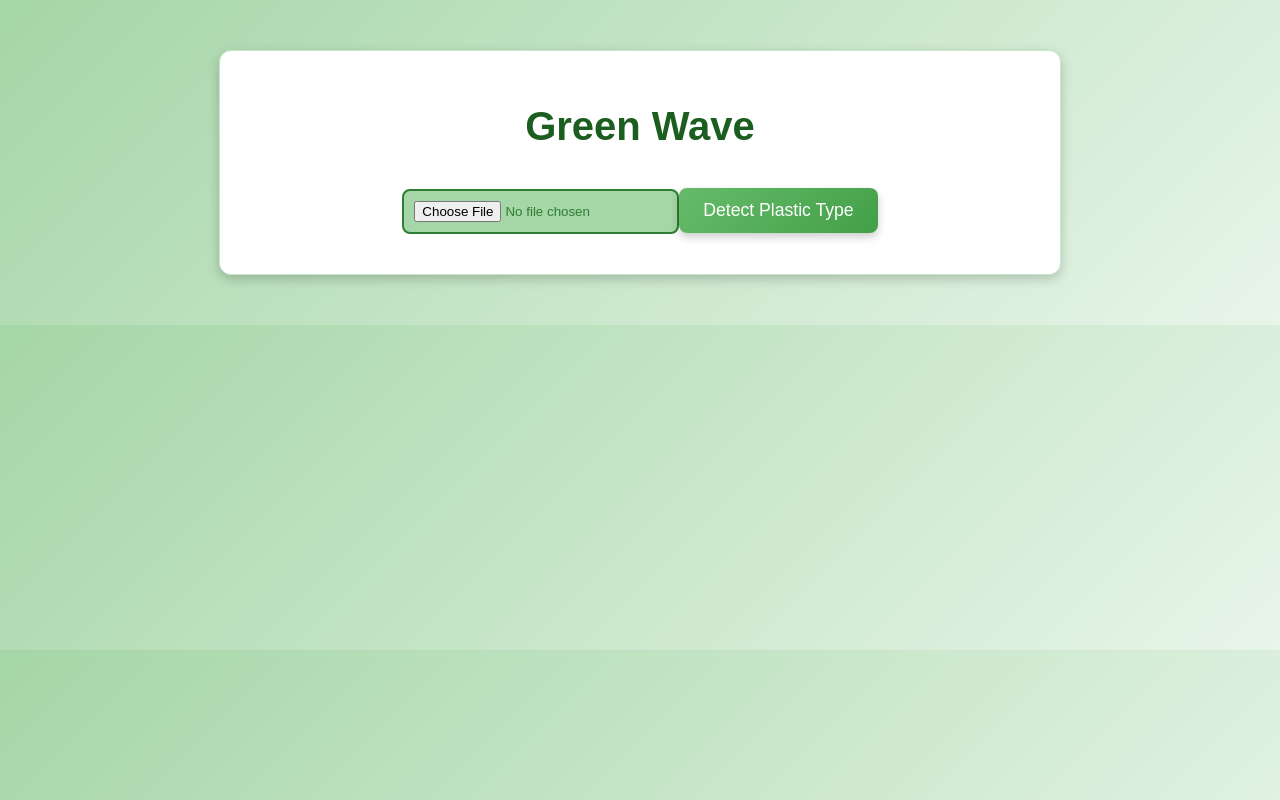
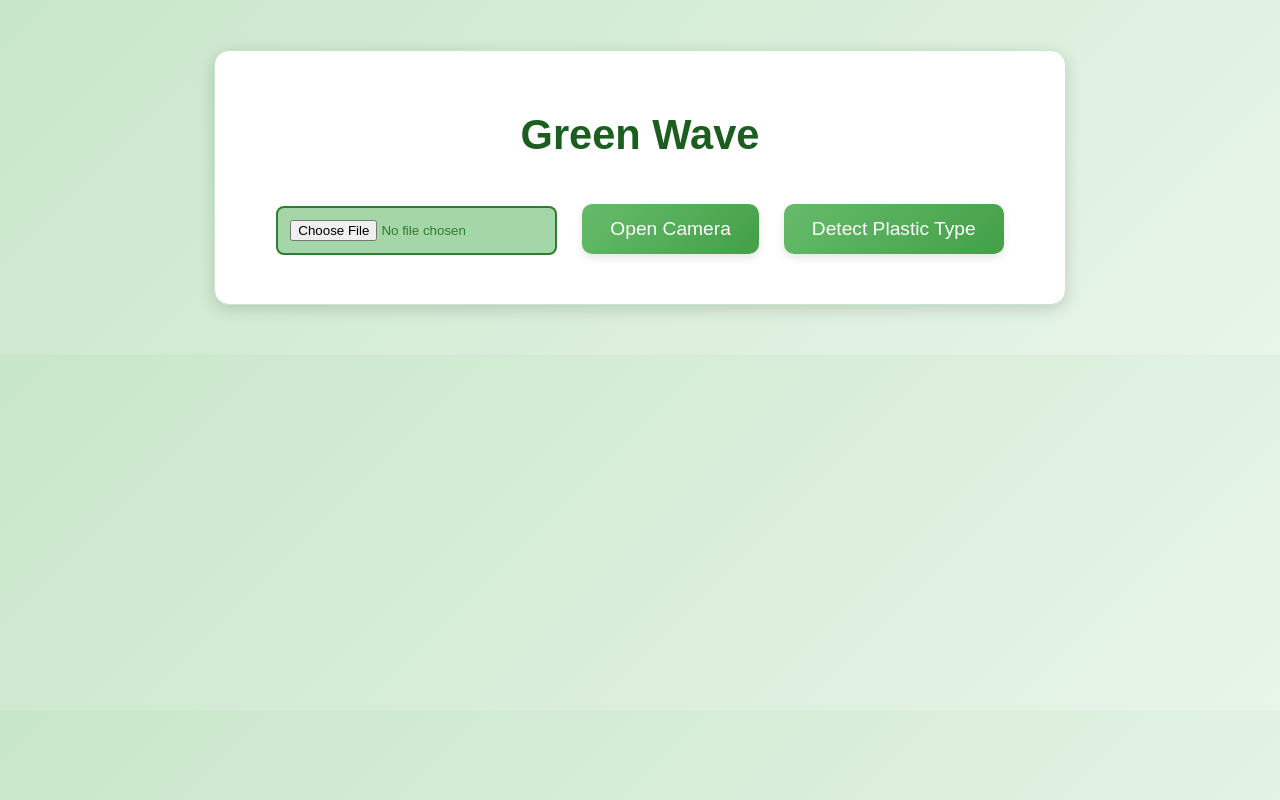
Before and after one commit to Abhik4004/Green-Wave-Plastic-Detection-System, a React (Create React App) app: page / in a window 1280 px wide. Built offline with nearby package versions, Linux system fonts and the light colour scheme.

Commit message:
Camera Module Added

```diff
--- a/package.json
+++ b/package.json
@@ -7,6 +7,7 @@
     "@testing-library/react": "^13.4.0",
     "@testing-library/user-event": "^13.5.0",
     "axios": "^1.7.7",
+    "dotenv": "^16.4.5",
     "env": "^0.0.2",
     "react": "^18.3.1",
     "react-dom": "^18.3.1",
--- a/src/App.css
+++ b/src/App.css
@@ -3,10 +3,10 @@ body {
   font-family: "Arial", sans-serif;
   background: linear-gradient(
     135deg,
-    #a5d6a7,
+    #c8e6c9,
     #e8f5e9
-  ); /* Gradient background */
-  color: #2e7d32; /* Dark green text */
+  ); /* Lighter green gradient background for a calming effect */
+  color: #2e7d32; /* Deep green text for readability */
   margin: 0;
   padding: 0;
 }
@@ -15,42 +15,43 @@ body {
 .App {
   max-width: 800px;
   margin: 50px auto;
-  padding: 20px;
-  background-color: #ffffff; /* White card background */
-  box-shadow: 0 4px 12px rgba(0, 0, 0, 0.2); /* Deeper shadow for card */
-  border-radius: 12px; /* Rounded corners */
+  padding: 25px;
+  background-color: #ffffff; /* Clean white background */
+  box-shadow: 0 4px 16px rgba(0, 0, 0, 0.15); /* Softer, deeper shadow for card */
+  border-radius: 15px; /* Rounded corners for a soft feel */
   text-align: center;
-  border: 1px solid #c8e6c9; /* Light green border */
+  border: 1px solid #c8e6c9; /* Light green border for soft emphasis */
 }
 
 /* Headings styling */
 h2 {
-  color: #1b5e20; /* Darker green for heading */
-  font-size: 2.5rem; /* Increased font size */
+  color: #1b5e20; /* Strong, earthy green for heading */
+  font-size: 2.6rem; /* Slightly larger font size */
   margin-bottom: 20px;
-  font-weight: bold;
+  font-weight: 700; /* Bold for emphasis */
 }
 
 h3 {
   color: #388e3c; /* Medium green for subheadings */
-  font-size: 1.5rem; /* Adjusted font size */
+  font-size: 1.6rem; /* Slightly bigger font size for clarity */
   margin-top: 30px;
 }
 
 /* File input styling */
 input[type="file"] {
   margin: 20px 0;
-  padding: 10px;
+  padding: 12px;
   border: 2px solid #2e7d32;
   border-radius: 8px;
-  background-color: #a5d6a7; /* Light green background for input */
+  background-color: #a5d6a7; /* Soft green background */
   color: #2e7d32;
   cursor: pointer;
-  transition: background-color 0.3s ease;
+  transition: background-color 0.3s ease, transform 0.2s ease;
 }
 
 input[type="file"]:hover {
-  background-color: #81c784; /* Slightly darker green on hover */
+  background-color: #81c784; /* Slightly darker green for a more eco-friendly feel */
+  transform: scale(1.05); /* Subtle scale effect on hover */
 }
 
 /* Button styling */
@@ -59,15 +60,15 @@ button {
     135deg,
     #66bb6a,
     #43a047
-  ); /* Green gradient button */
+  ); /* Eco-friendly green gradient button */
   color: white;
   border: none;
-  padding: 12px 24px;
-  font-size: 1.1rem;
-  border-radius: 8px;
+  padding: 14px 28px;
+  font-size: 1.2rem;
+  border-radius: 10px;
   cursor: pointer;
-  transition: background 0.3s ease, box-shadow 0.3s ease;
-  box-shadow: 0 4px 8px rgba(0, 0, 0, 0.2); /* Shadow effect */
+  transition: background 0.3s ease, transform 0.2s ease;
+  box-shadow: 0 4px 8px rgba(0, 0, 0, 0.1); /* Light shadow for a friendly vibe */
 }
 
 button:hover {
@@ -75,36 +76,59 @@ button:hover {
     135deg,
     #43a047,
     #66bb6a
-  ); /* Darker gradient on hover */
-  box-shadow: 0 6px 12px rgba(0, 0, 0, 0.3); /* More prominent shadow on hover */
+  ); /* Darker gradient on hover for emphasis */
+  transform: scale(
+    1.05
+  ); /* Slightly enlarge button on hover for interactive feel */
+  box-shadow: 0 6px 12px rgba(0, 0, 0, 0.15); /* More prominent shadow for clickability */
 }
 
 /* Styling for the detected list */
 ul {
   list-style: none;
   padding: 0;
+  margin: 0;
 }
 
 li {
-  background-color: #f1f8e9; /* Very light green background for list items */
+  background-color: #f1f8e9; /* Light green background for list items */
   border: 1px solid #a5d6a7;
-  border-radius: 8px;
-  margin: 10px 0;
+  border-radius: 10px;
+  margin: 12px 0;
   padding: 15px;
   font-size: 1.1rem;
   text-align: left;
-  box-shadow: 0 2px 6px rgba(0, 0, 0, 0.1); /* Subtle shadow */
+  box-shadow: 0 2px 8px rgba(0, 0, 0, 0.1); /* Subtle shadow for readability */
+  transition: background-color 0.3s ease, transform 0.2s ease;
+}
+
+li:hover {
+  background-color: #dcedc8; /* Slightly darker green on hover */
+  transform: scale(1.02); /* Soft hover effect */
 }
 
 /* Canvas styling */
 canvas {
   border: 2px solid #a5d6a7;
-  border-radius: 8px;
+  border-radius: 10px;
   margin-top: 20px;
+  box-shadow: 0 2px 6px rgba(0, 0, 0, 0.1); /* Light shadow for depth */
 }
 
 /* Recyclable info styling */
 em {
-  color: #1b5e20; /* Dark green for recyclable info */
+  color: #388e3c; /* Softer green for eco-friendly emphasis */
   font-style: italic;
 }
+
+/* Error message styling */
+.error {
+  color: #f44336; /* Red color for errors */
+  background-color: #f8d7da; /* Light red background for error message */
+  padding: 15px;
+  border-radius: 8px;
+  margin-top: 20px;
+  font-size: 1.1rem;
+  text-align: center;
+  font-weight: 600;
+}
--- a/src/App2.js
+++ b/src/App2.js
@@ -5,105 +5,222 @@ import axios from "axios";
 function App() {
   const [base64Image, setBase64Image] = useState("");
   const [preview, setPreview] = useState("");
-  const [result, setResult] = useState("");
-  const [boundingBox, setBoundingBox] = useState(null); // Store bounding box data
+  const [predictions, setPredictions] = useState([]);
+  const [loading, setLoading] = useState(false);
+  const [error, setError] = useState(null);
   const canvasRef = useRef(null);
+  const videoRef = useRef(null);
+  const captureCanvasRef = useRef(null);
+  const [isCameraOpen, setIsCameraOpen] = useState(false);
+
+  const recyclableProperties = {
+    "PET Bottle":
+      "Easily recyclable, used in water bottles and containers. Recyclability Score: 9/10",
+    HDPE: "Widely recyclable, used in milk jugs, detergent bottles. Recyclability Score: 8/10",
+    PVC: "Recyclable in some areas, often used for pipes and cable insulation. Recyclability Score: 5/10",
+    LDPE: "Recyclable in some programs, used in plastic bags and films. Recyclability Score: 6/10",
+    PP: "Recyclable, used in yogurt containers and bottle caps. Recyclability Score: 7/10",
+    PS: "Difficult to recycle, used in foam cups and containers. Recyclability Score: 3/10",
+    Other:
+      "Not easily recyclable, used in multi-material plastics. Recyclability Score: 2/10",
+    "HDPE Plastic":
+      "Widely recyclable, used in milk jugs, detergent bottles. Recyclability Score: 8/10",
+    "Multi-layer Plastic":
+      "Not easily recyclable, used in packaging. Recyclability Score: 2/10",
+    "Single-Use-Plastic":
+      "Difficult to recycle, often used in disposable items. Recyclability Score: 3/10",
+    "Single-layer Plastic":
+      "Recyclable in some programs, used in various packaging. Recyclability Score: 5/10",
+    "Squeeze-Tube":
+      "Not easily recyclable, used in toothpaste and creams. Recyclability Score: 4/10",
+    "UHT-Box":
+      "Recyclable in some areas, used in long-life milk and juice cartons. Recyclability Score: 5/10",
+  };
 
   const handleFileChange = (event) => {
     const file = event.target.files[0];
-
     if (file) {
       const reader = new FileReader();
       reader.onloadend = () => {
-        const base64String = reader.result.split(",")[1]; // Only get base64 part
+        const base64String = reader.result.split(",")[1];
         setBase64Image(base64String);
-        setPreview(reader.result); // Use the full data URL for preview
+        setPreview(reader.result);
       };
       reader.readAsDataURL(file);
     }
   };
 
+  const handleCameraClick = () => {
+    setIsCameraOpen(true);
+    navigator.mediaDevices
+      .getUserMedia({ video: true })
+      .then((stream) => {
+        videoRef.current.srcObject = stream;
+        videoRef.current.play();
+      })
+      .catch((err) => {
+        console.error("Error accessing camera:", err);
+        setError("Unable to access the camera.");
+      });
+  };
+
+  const handleCapture = async () => {
+    const video = videoRef.current;
+    const canvas = captureCanvasRef.current;
+    const ctx = canvas.getContext("2d");
+
+    canvas.width = video.videoWidth;
+    canvas.height = video.videoHeight;
+
+    ctx.drawImage(video, 0, 0, video.videoWidth, video.videoHeight);
+    const base64String = canvas.toDataURL("image/jpeg").split(",")[1];
+
+    setBase64Image(base64String);
+    setPreview(canvas.toDataURL("image/jpeg"));
+    setIsCameraOpen(false);
+
+    const response = await axios({
+      method: "POST",
+      url: "https://detect.roboflow.com/plastic-recyclable-detection/2",
+      params: { api_key: "raJDUCC0UZjkFno0DYYz" },
+      headers: { "Content-Type": "application/x-www-form-urlencoded" },
+      data: base64String,
+    });
+
+    setPredictions(response.data.predictions);
+
+    // Stop the camera
+    const stream = video.srcObject;
+    const tracks = stream.getTracks();
+    tracks.forEach((track) => track.stop());
+  };
+
   const handleSubmit = async (event) => {
+    // console.log("API URL:", process.env.REACT_APP_API_URL);
+    // console.log("API KEY:", process.env.REACT_APP_API_KEY);
     event.preventDefault();
-
     if (!base64Image) {
-      alert("Please select an image.");
+      alert("Please select or capture an image.");
       return;
     }
+    setLoading(true);
+    setError(null);
 
     try {
-      // Call Roboflow API directly from the frontend
       const response = await axios({
         method: "POST",
-        url: "https://detect.roboflow.com/plastic-recyclable-detection/2",
+        url: process.env.REACT_APP_API_URL,
         params: {
-          api_key: "raJDUCC0UZjkFno0DYYz", // Replace with your actual Roboflow API key
+          api_key: process.env.REACT_APP_API_KEY,
         },
         headers: {
           "Content-Type": "application/x-www-form-urlencoded",
         },
-        data: base64Image, // Send only the base64 image data
+        data: base64Image,
       });
 
-      // Process the result
-      const detectedObject = response.data.predictions[0].class;
-      const { x, y, width, height, class: objectClass } = detectedObject;
-      console.log(detectedObject);
-
-      // Set result and bounding box
-      setResult(`Detected Plastic Type: ${objectClass}`);
-      setBoundingBox({ x, y, width, height });
+      setPredictions(response.data.predictions);
     } catch (error) {
+      setError("Error detecting plastic type. Please try again.");
       console.error("Error:", error);
+    } finally {
+      setLoading(false);
     }
   };
 
   useEffect(() => {
-    if (boundingBox && preview) {
+    if (predictions.length > 0 && canvasRef.current) {
       const canvas = canvasRef.current;
       const ctx = canvas.getContext("2d");
-      const img = new Image();
-      img.src = preview;
 
-      img.onload = () => {
-        // Draw image on canvas
-        canvas.width = img.width;
-        canvas.height = img.height;
-        ctx.drawImage(img, 0, 0);
+      const image = new Image();
+      image.src = preview;
 
-        // Draw bounding box
-        ctx.strokeStyle = "red";
-        ctx.lineWidth = 3;
-        const scaleX = canvas.width / img.width;
-        const scaleY = canvas.height / img.height;
+      image.onload = () => {
+        canvas.width = image.width;
+        canvas.height = image.height;
+        ctx.drawImage(image, 0, 0, image.width, image.height);
 
-        ctx.strokeRect(
-          boundingBox.x * scaleX, // Adjust coordinates based on scale
-          boundingBox.y * scaleY,
-          boundingBox.width * scaleX,
-          boundingBox.height * scaleY
-        );
+        predictions.forEach((prediction) => {
+          const { x, y, width, height, class: detectedClass } = prediction;
+
+          ctx.strokeStyle = "#FF0000";
+          ctx.lineWidth = 2;
+          ctx.strokeRect(x - width / 2, y - height / 2, width, height);
+
+          ctx.fillStyle = "#FF0000";
+          ctx.font = "16px Arial";
+          ctx.fillText(
+            detectedClass,
+            x - width / 2,
+            y - height / 2 > 16 ? y - height / 2 - 5 : y - height / 2 + 15
+          );
+        });
       };
     }
-  }, [boundingBox, preview]);
+  }, [predictions, preview]);
 
   return (
     <div className="App">
-      <h2>Plastic Type Detection</h2>
+      <h2>Green Wave</h2>
+      <div>
+        <form onSubmit={handleSubmit}>
+          <input type="file" accept="image/*" onChange={handleFileChange} />
+          <button
+            style={{ margin: "25px" }}
+            type="button"
+            onClick={handleCameraClick}
+          >
+            Open Camera
+          </button>
+          <button type="submit" disabled={loading}>
+            {loading ? "Processing..." : "Detect Plastic Type"}
+          </button>
+        </form>
 
-      <form onSubmit={handleSubmit}>
-        <input type="file" accept="image/*" onChange={handleFileChange} />
-        <button type="submit">Detect Plastic Type</button>
-      </form>
+        {isCameraOpen && (
+          <div>
+            <video
+              ref={videoRef}
+              style={{ width: "100%", maxWidth: "600px" }}
+            />
+            <button onClick={handleCapture}>Capture</button>
+            <canvas ref={captureCanvasRef} style={{ display: "none" }}></canvas>
+          </div>
+        )}
+      </div>
+      {error && <p className="error">{error}</p>}
 
       {preview && (
         <div>
-          <h3>Image Preview with Bounding Box:</h3>
-          <canvas ref={canvasRef} style={{ border: "1px solid black" }} />
+          <h3>Image Preview with Detections:</h3>
+          <canvas
+            ref={canvasRef}
+            style={{ width: "100%", maxWidth: "600px" }}
+          ></canvas>
         </div>
       )}
 
-      {result && <h3>{result}</h3>}
+      {predictions.length > 0 && (
+        <div>
+          <h3>Detected Plastic Types:</h3>
+          <ul>
+            {predictions.map((prediction, index) => {
+              const plasticType = prediction.class;
+              const recyclableInfo =
+                recyclableProperties[plasticType] || "Recyclability unknown";
+
+              return (
+                <li key={index}>
+                  <strong>{plasticType}</strong> - Confidence:{" "}
+                  {Math.round(prediction.confidence * 100)}% <br />
+                  <em>Recyclable Info:</em> {recyclableInfo}
+                </li>
+              );
+            })}
+          </ul>
+        </div>
+      )}
     </div>
   );
 }
--- a/src/index.js
+++ b/src/index.js
@@ -1,7 +1,7 @@
 import React from "react";
 import ReactDOM from "react-dom/client";
 import "./index.css";
-import App from "./App";
+import App from "./App2";
 
 const root = ReactDOM.createRoot(document.getElementById("root"));
 root.render(
```
Also changed, not shown: src/App.js (+23 -7 lines), 1 other file (tests, documents, lock files or other folders).
